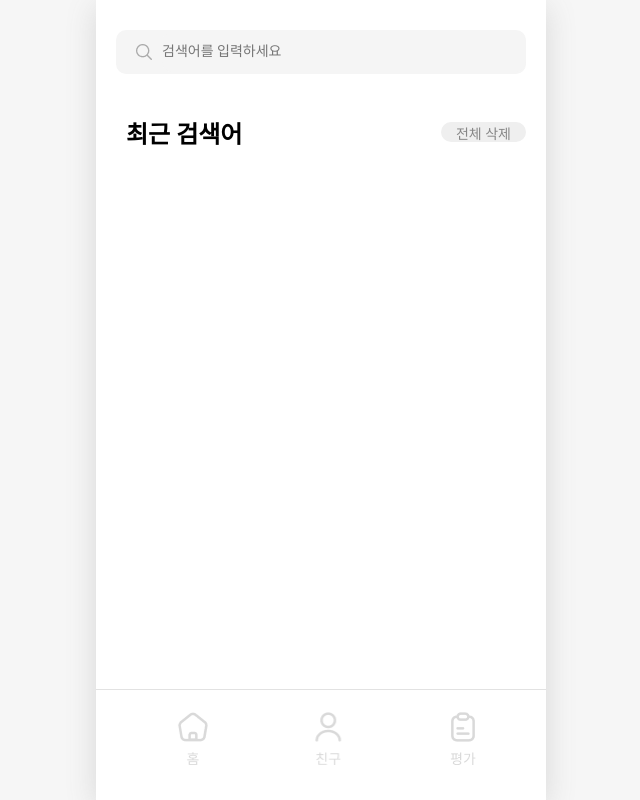
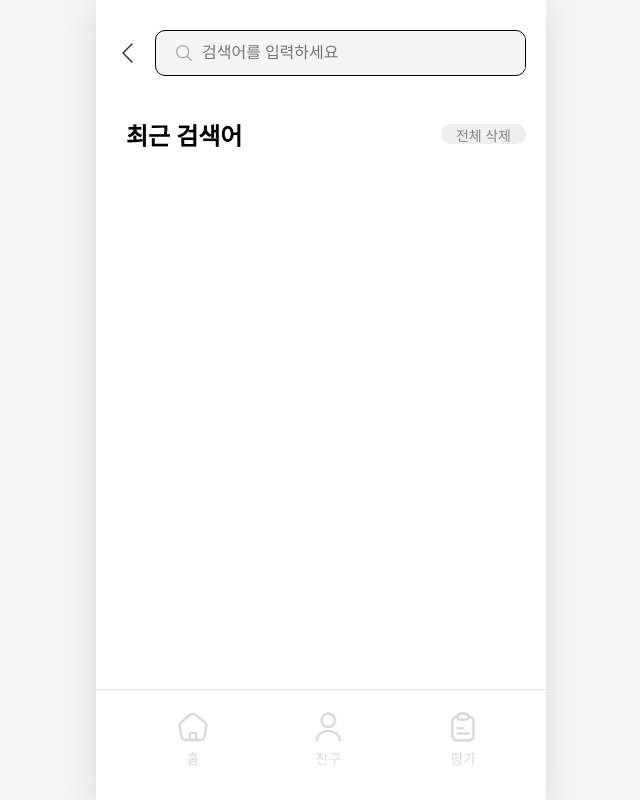
Before and after one commit to Mapdagu/Mapdagu-Front, a React (Create React App) app: page /search in a window 1280 px wide. Shown: the whole page, without its empty margins (319-959 px from the left). Built offline with nearby package versions, Linux system fonts and the light colour scheme.

Commit message:
Feat: Add searching foods

```diff
--- /dev/null
+++ b/src/components/FoodItem.css
@@ -0,0 +1,26 @@
+.FoodItem{
+    cursor: pointer;
+    display: flex;
+    align-items: center;
+    padding-bottom: 10px;
+    margin: 20px;
+    border-bottom: 1px solid #e2e2e2;
+}
+.FoodItem img{
+    width: 50px;
+    height: 50px;
+    /* border-radius: 15px; */
+    /* border: 1px solid lightgray; */
+    margin-right: 15px;
+}
+.FoodItem .text_itemName{
+    font-family: 'Pretendard';
+    font-weight: 600;
+    font-size: 16px;
+    padding-bottom: 5px;
+}
+.FoodItem .text_scoville{
+    font-family: 'Pretendard';
+    font-weight: 400;
+    font-size: 14px;
+}
--- /dev/null
+++ b/src/components/FoodItem.js
@@ -0,0 +1,25 @@
+import "./FoodItem.css";
+import { getItemImgById } from "../util";
+import { useNavigate } from "react-router-dom";
+
+const FoodItem = ({ id, name, imageNum, scoville}) => {
+    const navigate = useNavigate();
+
+    const goDetail = () => {
+        navigate(`/detail/${id}`);
+    }
+
+    return(
+        <div className="FoodItem">
+            <div onClick={goDetail} className="image_section">
+                <img alt="img_food" src={getItemImgById(imageNum)}/>
+            </div>
+            <div onClick={goDetail} className="text_section">
+                <div className="text_itemName">{name}</div>
+                <div className="text_scoville">스코빌지수: {scoville}</div>
+            </div>
+        </div>
+    );
+}
+
+export default FoodItem;
--- a/src/components/Search.css
+++ b/src/components/Search.css
@@ -15,62 +15,16 @@
     background-color: #F5F5F5;
     border-radius: 10px;
 }
-
-.Search .icon_search{
-    width: 16px;
-    height: 16px;
-    padding: 14px;
-    padding-left: 20px;
-    padding-right: 0;
+.Search .img_back{
+    cursor: pointer;
+    margin-right: 15px;
 }
-.Search .search_bar{
-    width: 100%;
-    height: 30px;
-    padding-left: 0;
-    background-color: #F5F5F5;
-    border: none;
-    color: #000000;
-}
-.Search .search_bar:focus{
-    outline: none;
-}
-.Search input{
-    font-family: 'Pretendard';
-    font-weight: 300;
-    font-size: 14px;
-    color: #ABABAB;
-}
-
 .Search .contents_top .left{
     width: 50%;
 }
 .Search .contents_top .right{
     width: 50%;
     text-align: end;
-}
-.Search .btn_back{
-    cursor: pointer;
-    background-color: white;
-    border: none;
-    margin-right: 10px;
-}
-.Search input{
-    width: 100%;
-    height: 30px;
-    border-radius: 10px;
-    background-color: #F5F5F5;
-    border: 1px solid #000000;
-    font-family: 'Pretendard';
-    font-size: 16px;
-    padding: 5px;
-    padding-left: 15px;
-    padding-right: 15px;
-}
-.Search h1{
-    font-family: 'Pretendard';
-    font-weight: bold;
-    font-size: 24px;
-    padding-left: 10px;
 }
 .Search .btn_delete{
     cursor: pointer;
@@ -86,3 +40,12 @@
     padding-right: 15px;
     text-align: center;
 }
+.Search h1{
+    font-family: 'Pretendard';
+    font-weight: bold;
+    font-size: 24px;
+    padding-left: 10px;
+}
+.Search .list_wrapper{
+    margin-top: 50px;
+}
--- a/src/components/Search.js
+++ b/src/components/Search.js
@@ -4,32 +4,53 @@ import SearchBar from "./SearchBar";
 import axios from "axios";
 import { getCookie } from "../cookie";
 import FriendItem from "./friend/FriendItem";
+import FoodItem from "./FoodItem";
+import icon_back from "../img/icon/header_back.png";
+import { useNavigate } from "react-router-dom";
 
-const SERVER_URL=`https://mapdagu.site/api/friends?search`;
+const SEARCH_MEMBER = `https://mapdagu.site/api/friends?search`;
+const SEARCH_FOOD = `https://mapdagu.site/api/food?search`;
 
-const Search = () => {
+const Search = ({isFood}) => {
     const accessToken = getCookie("accessToken");
     const [data, setData] = useState();
-    const [isSubmit, setIsSubmit] = useState(false);
+    const [contents, setContents] = useState("");
+    const navigate = useNavigate();
+
+    const handleOnBack = () => {
+        navigate(-1);
+    }
     const onSubmit = async(contents) => {
+        setContents(contents);
         try{
-            axios.get([SERVER_URL, contents].join("="), {headers: {Authorization: accessToken}})
+            if(isFood){
+                axios.get([SEARCH_FOOD, contents].join("="), {headers: {Authorization: accessToken}})
+                .then(res => {
+                    setData(res.data.content.map((item, index) => ({
+                        id: index,
+                        ...item
+                    })));
+                })
+            }
+            else{
+                axios.get([SEARCH_MEMBER, contents].join("="), {headers: {Authorization: accessToken}})
                 .then(res => {
                     setData(res.data.content.map((item) => ({
                         ...item
                     })));
                 })
-            setIsSubmit(true);
+            }
         } catch(error){
             alert(error.response.data.message);
         }
     }
+    if(!data){
         return(
             <div className="Search">
                 <div className="contents_top">
+                    {isFood ? <img className="img_back" onClick={handleOnBack} alt="back" src={icon_back}/> : ""}
                     <SearchBar onSubmit={onSubmit}/>
                 </div>
-            {isSubmit ? "" :
                 <div className="contents_top">
                     <div className="left">
                         <h1>최근 검색어</h1>
@@ -38,10 +59,30 @@ const Search = () => {
                         <button className="btn_delete">전체 삭제</button>
                     </div>
                 </div>
+                <div className="list_wrapper">
+                {/* 최근 검색어 리스트    */}
+                </div>
+            </div>
+        );
     }
+    else{
+        return(
+            <div className="Search">
+                <div className="contents_top">
+                    {isFood ? <img className="img_back" onClick={handleOnBack} alt="back" src={icon_back}/> : ""}
+                    <SearchBar onSubmit={onSubmit}/>
+                </div>
                 <div className="list_wrapper">
-                { !data || data.length === 0 ?
-                "" :
+                    { data.length === 0 ?
+                    <p>"{contents}" 에 일치하는 검색 결과가 없습니다.</p> : ""
+                    }
+                    { isFood ?
+                    data.map((it) => (
+                        <FoodItem
+                            key={it.id}
+                                {...it}
+                        />
+                    )) :
                     data.map((it) => (
                         <FriendItem
                             key={it.id}
@@ -50,7 +91,7 @@ const Search = () => {
                     ))}
                 </div>
             </div>
-    );
+        );}
 }
 
 export default Search;
--- a/src/components/SearchBar.css
+++ b/src/components/SearchBar.css
@@ -5,6 +5,7 @@
     gap: 10px;
     background-color: #F5F5F5;
     border-radius: 10px;
+    border: 1px solid #000000;
 }
 .SearchBar .icon_search{
     width: 16px;
@@ -27,7 +28,7 @@
 
 .SearchBar input{
     font-family: 'Pretendard';
-    font-weight: 300;
-    font-size: 14px;
+    font-weight: 400;
+    font-size: 16px;
     color: #ABABAB;
 }
--- a/src/pages/SearchPage.js
+++ b/src/pages/SearchPage.js
@@ -5,7 +5,7 @@ const SearchPage = () => {
     return(
         <div className="container">
             <div className="content">
-                <Search />
+                <Search isFood={true}/>
             </div>
             <div className="footer">
                 <Navigator/>
```
Lines whose indentation alone changed are shown as unchanged.
